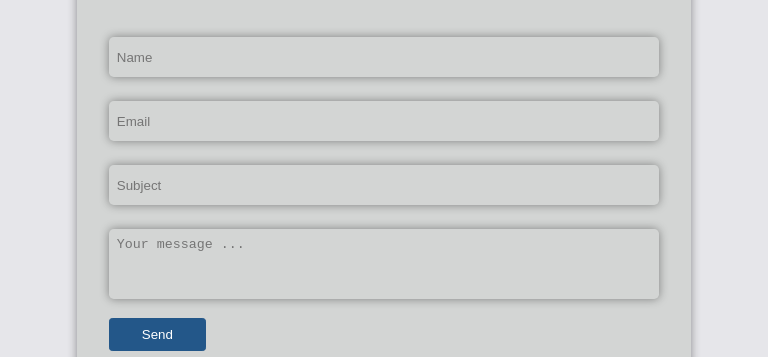
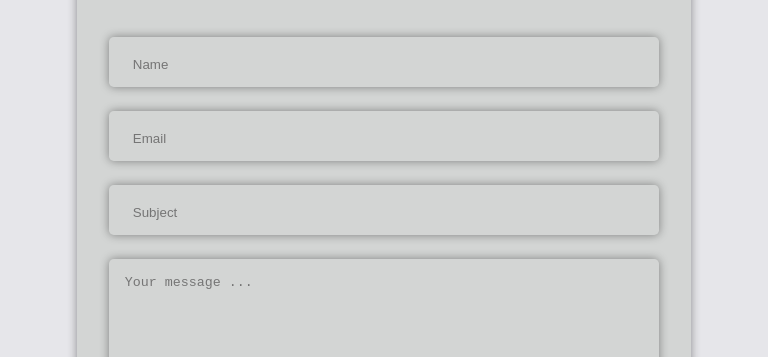
Before and after one commit to A-mansur/R-magic-movie, a plain HTML site: page contact/contact.html in a window 768 px wide. Shown: the part 443-800 px from the top of the page. Drawn offline with nearby package versions, Linux system fonts and the light colour scheme.

Commit message:
Change main in contact page on the form

```diff
--- a/contact/contact.css
+++ b/contact/contact.css
@@ -530,6 +530,18 @@ footer .newslater {
 
     .form .input__field {
         margin-block-end: 1.5rem;
+        height: 50px;
+        padding: 1rem;
+    }
+
+    .form #tarea {
+        height: 120px;
+        padding: 1rem;
+    }
+
+    .form button {
+        padding: 1rem 3.5rem;
+        font-size: 1.5rem;
     }
 
     /* ! FOOTER */
```
